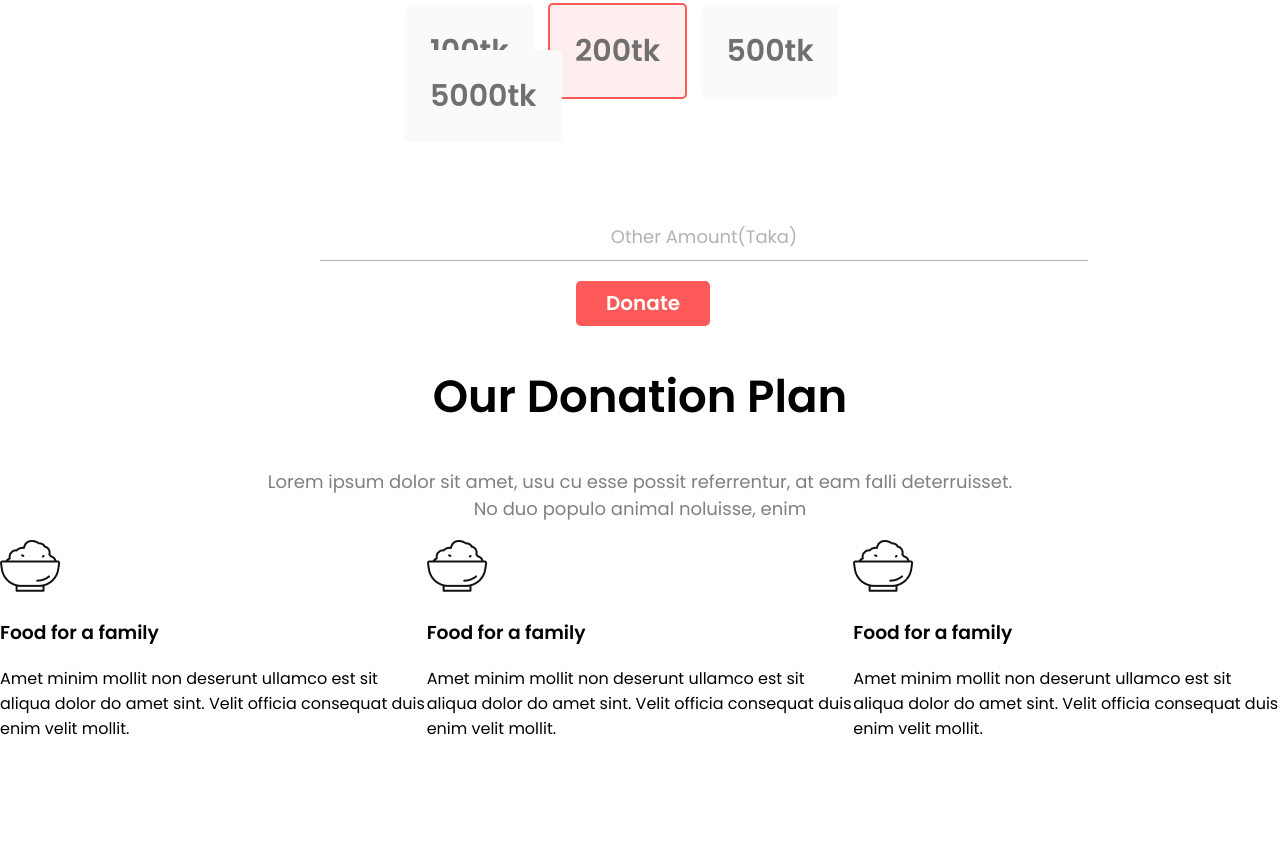
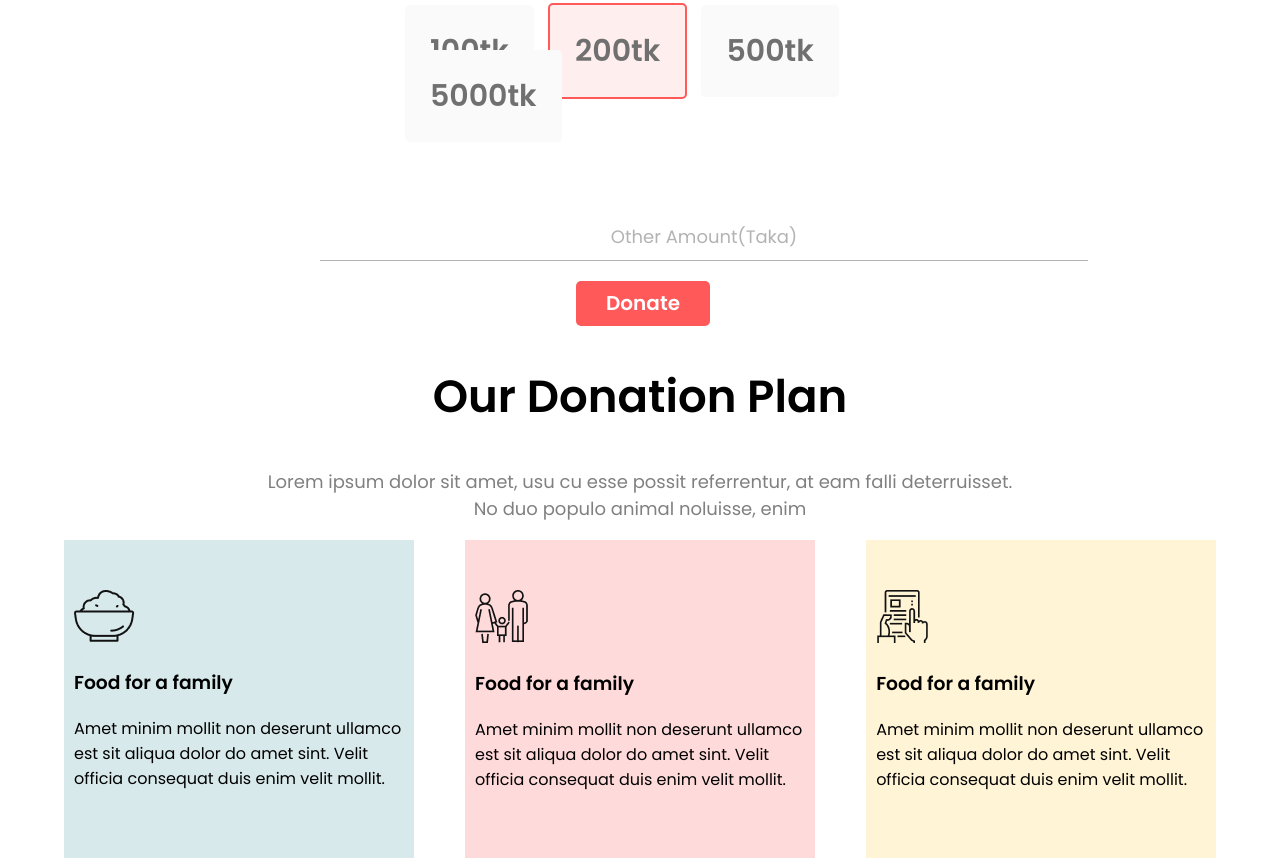
Before and after one commit to mashroorzisan/donate-today, a plain HTML site: page index.html in a window 1280 px wide. Shown: the part 1026-1884 px from the top of the page. Before the commit the page ends 1783 px from the top, so only its background shows below. Drawn offline with Linux system fonts and the light colour scheme.

Commit message:
plan section

```diff
--- a/index.html
+++ b/index.html
@@ -59,20 +59,20 @@
 
         </section>
         <section class="donation-plan">
-            <div class="">
+            <div class="one">
                 <img src="/icons/food.png" alt="">
                 <h3>Food for a family</h3>
                 <p>Amet minim mollit non deserunt ullamco est sit aliqua dolor do amet sint. Velit officia consequat
                     duis enim velit mollit.</p>
             </div>
-            <div class="">
-                <img src="/icons/food.png" alt="">
+            <div class="two">
+                <img src="/icons/shelter.png" alt="">
                 <h3>Food for a family</h3>
                 <p>Amet minim mollit non deserunt ullamco est sit aliqua dolor do amet sint. Velit officia consequat
                     duis enim velit mollit.</p>
             </div>
-            <div class="">
-                <img src="/icons/food.png" alt="">
+            <div class="three">
+                <img src="/icons/Frame-1.png" alt="">
                 <h3>Food for a family</h3>
                 <p>Amet minim mollit non deserunt ullamco est sit aliqua dolor do amet sint. Velit officia consequat
                     duis enim velit mollit.</p>
--- a/style.css
+++ b/style.css
@@ -105,3 +105,24 @@ body {
     display: flex;
     flex-direction: row;
 }
+
+.one {
+    background-color: #4f9da638;
+    margin-left: 5%;
+    margin-right: 2%;
+    padding: 50px 10px;
+}
+
+.two {
+    background-color: #FF595938;
+    margin-left: 2%;
+    margin-right: 2%;
+    padding: 50px 10px;
+}
+
+.three {
+    background-color: #FFF4D6;
+    margin-left: 2%;
+    margin-right: 5%;
+    padding: 50px 10px;
+}
```
